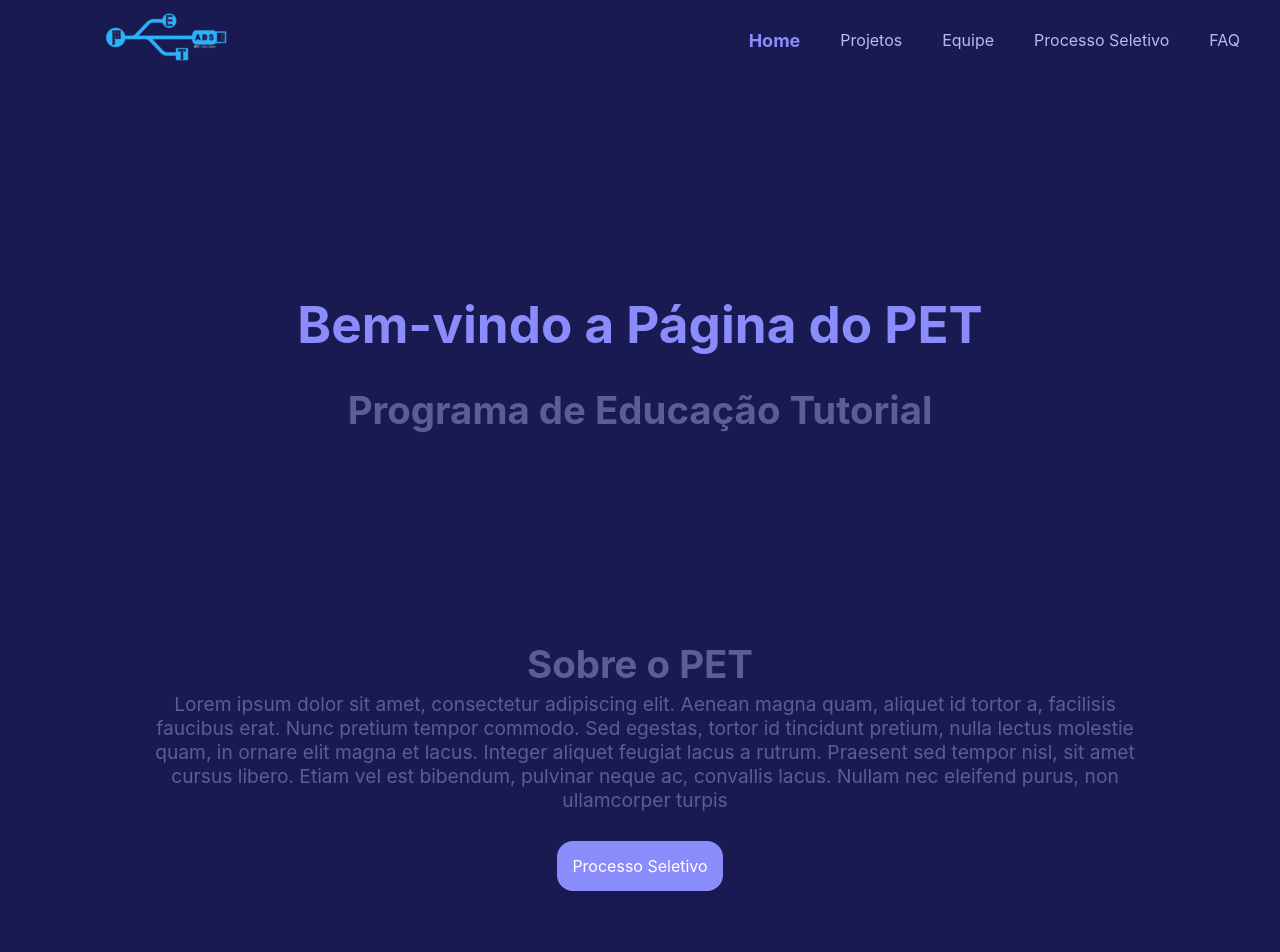
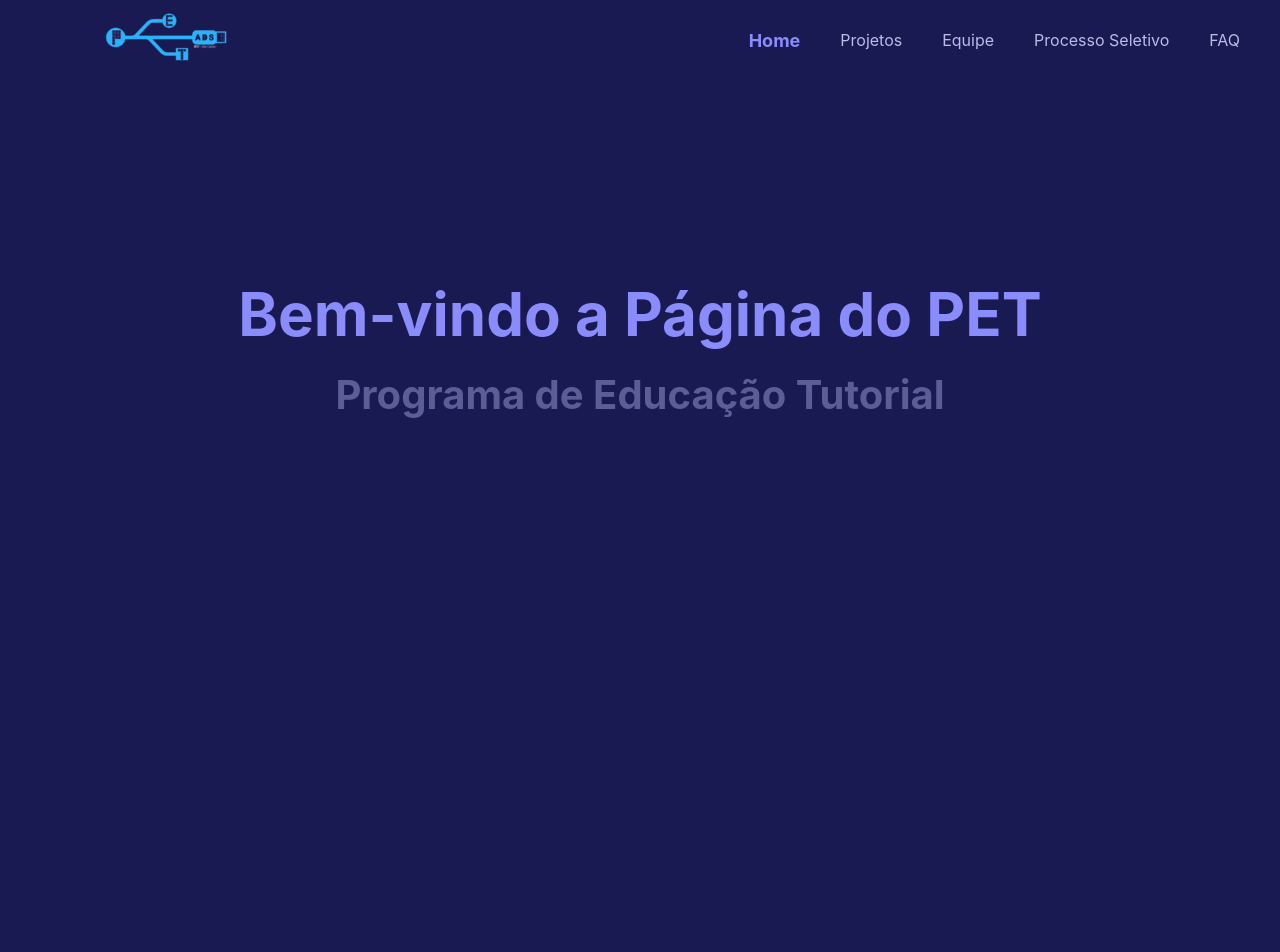
Before and after one commit to petlicbioifsp/homepage-pet-bio, a React (Create React App) app: page / in a window 1280 px wide. Shown: the top 952 px of the page. Built offline with nearby package versions, Linux system fonts and the light colour scheme.

Commit message:
Alterando o CSS da Home

```diff
--- a/src/pages/Home/Button.css
+++ b/src/pages/Home/Button.css
@@ -1,15 +1,13 @@
-
-@media only screen and (max-width: 600px) {
 .btn {
   width: auto;
   background-color: var(--cor-azul__claro);
   color: #fff;
   padding: 10px;
-      margin-top: 1rem;
   text-decoration: none;
   transition: 0.5s;
-      border-radius: 12px;
-      border: none;
+  border-radius: 16px;
+  margin-top: .2em;
+  text-align: center;
 }
 
 .btn:hover {
@@ -20,57 +18,4 @@
   display: flex;
   flex-direction: column;
   align-items: center;
-      margin: auto;
 }
-  }
-
-  @media only screen and (min-width: 601px) and (max-width: 1024px) {
-    .btn {
-      width: auto;
-      background-color: var(--cor-azul__claro);
-      color: #fff;
-      padding: 12px;
-      margin-top: 1.5rem;
-      text-decoration: none;
-      transition: 0.5s;
-      border-radius: 14px;
-      border: none;
-    }
-
-    .btn:hover {
-      cursor: pointer;
-    }
-
-    .btn_contender {
-      display: flex;
-      flex-direction: column;
-      align-items: center;
-      margin: auto;
-    }
-  }
-
-
-  @media only screen and (min-width: 1025px) {
-    .btn {
-      width: auto;
-      background-color: var(--cor-azul__claro);
-      color: #fff;
-      padding: 15px;
-      margin-top: 1.5rem;
-      text-decoration: none;
-      transition: 0.5s;
-      border-radius: 16px;
-      border: none;
-    }
-
-    .btn:hover {
-      cursor: pointer;
-    }
-
-    .btn_contender {
-      display: flex;
-      flex-direction: column;
-      align-items: center;
-      margin: auto;
-    }
-  }
--- a/src/pages/Home/home.css
+++ b/src/pages/Home/home.css
@@ -1,510 +1,418 @@
+
+
 /* Estilos para telas pequenas (celulares, por exemplo) */
-
 @media (min-width: 400px) {
-  .home {
-    margin: 0;
-    padding: 0;
-    background-color: var(--cor-background);
-    width: auto;
-    display: flex;
-    flex-direction: column;
-    text-align: center;
-    justify-content: space-around;
-    align-items: center;
-  }
-
-  .home section {
-    margin-top: 10%;
-    width: auto;
-    height: fit-content;
-    position:relative;
-    text-align: center;
-    margin-block-start: 4em;
-    margin-block-end: 6em;
-    overflow: hidden;
-  }
-
-  .home h1 {
-    text-align: center;
-    width: 100%;
-    margin-top: 10%;
-    margin-bottom: 1em;
-    font-size: 1.8em;
-    color: var(--cor-azul__claro);
-    white-space: nowrap;
-    overflow: hidden;
-  }
-
-  .home h2,
-  .home h3,
-  .home p {
-    width: 100%;
-    font-size: 1.2em;
-    color: var(--cor-texto);
-    display: flex;
-    flex-direction: column;
-    text-align: center;
-  }
+ .home{
+  background-color: var(--cor-background);
+  width:auto;
+  display: flex;
+  flex-direction: column;
+  align-items: center;
+  padding: 10%;
+}
+.home section{
+  width: 100%;
+  height:50vh;
+  position: relative;
+  margin-block-start: 5em;
+  margin-block-end: 10em;
+  overflow: hidden;
+  margin-bottom: 10.5em;
 }
 
-/* Estilos para telas médias (tablets, por exemplo) */
-@media (min-width: 621px) and (max-width: 1080px) {
-  .home {
+.home h1{
+  text-align: center;
+  width: 100%;
+  margin-top: 70px;
+  margin-bottom: 40px;
+  font-size: 60px;
+  color: var(--cor-azul__claro);
+}
+.home h2{
+  margin: 0px;
+  font-size: 40px;
+  color: var(--cor-texto);
+  text-align: center;
+}
+
+.home h3{
+  margin: 0px;
+  font-size: 40px;
+  color: var(--cor-texto);
+
+}
+.home p{
+  color: var(--cor-texto);
+  font-size: 20px;
+}
+}
+@media (min-width:1024px){
+  .home{
     background-color: var(--cor-background);
-    width: auto;
-    display: flex;
-    text-align: center;
-    flex-direction: column;
-    justify-content: space-around;
-    padding: 5%;
-  }
-
-  .home section {
-    margin-top: 10%;
-    width: auto;
-    height: fit-content;
-    position:relative;
-    margin-block-start: 4em;
-    margin-block-end: 8em;
-    overflow: hidden;
-  }
-
-  .home h1 {
-    text-align: center;
-    width: 100%;
-    margin-top: 10%;;
-    margin-bottom: 1em;
-    font-size: 2.5em;
-    color: var(--cor-azul__claro);
-    white-space: nowrap;
-  }
-
-  .home h2,
-  .home h3,
-  .home p {
-    width: 100%;
-    font-size: 1.5em;
-    color: var(--cor-texto);
-    text-align: center;
-  }
-}
-@media (min-width: 1081px){
-  .home {
-    background-color: var(--cor-background);
-    width: auto;
+    width:auto;
     display: flex;
     flex-direction: column;
     align-items: center;
     justify-content: space-around;
-    padding: 10%;
+  }
+  .home section{
+    width: 100%;
+    height: 30vh;
+    position: relative;
+    margin-block-start:25%;
+    margin-block-end: 9%;
+    overflow: hidden;
+    margin-bottom: 10.5em;
   }
 
-  .home section {
-    margin-top: 10%;
-    width: auto;
-    height: 20%;
-    position:relative;
-    margin-block-start: 6em;
-    margin-block-end: 7em;
-    overflow: hidden;
-  }
-
-  .home h1 {
+  .home h1{
     text-align: center;
     width: 100%;
-    margin-top: 10%;    margin-bottom: 2.5vw;
-    font-size: 4vw;
+    margin-top: 70px;
+    margin-bottom: 40px;
+    font-size: 60px;
     color: var(--cor-azul__claro);
-    white-space: nowrap;
-    overflow: hidden;
   }
-
-  .home h2 {
+  .home h2{
     margin: 0px;
-    font-size: 3vw;
+    font-size: 40px;
     color: var(--cor-texto);
     text-align: center;
   }
 
-  .home h3 {
+  .home h3{
     margin: 0px;
-    font-size: 3vw;
+    font-size: 40px;
+    color: var(--cor-texto);
+
+  }
+  .home p{
+    text-align: justify;
+    color: var(--cor-texto);
+    font-size: 20px;
+  }
+
+}
+
+/* Estilos para telas com resolução 1280x1024 SXGA ou menor */
+@media (max-width: 1280px) {
+  .home{
+    background-color: var(--cor-background);
+    width:auto;
+    display: flex;
+    flex-direction: column;
+    align-items: center;
+    justify-content: space-around;
+  }
+  .home section{
+    width: 100%;
+    height: 60vh;
+    position: relative;
+    margin-block-start:5em;
+    margin-block-end: 15em;
+    overflow: hidden;
+  }
+
+
+  .home h1{
+    text-align: center;
+    width: 100%;
+    margin-top: 70px;
+    margin-bottom: 20px;
+    font-size: 60px;
+    color: var(--cor-azul__claro);
+  }
+  .home h2{
+    font-size: 40px;
+    color: var(--cor-texto);
+  }
+
+  .home h3{
+    margin: 0px;
+    font-size: 40px;
+    color: var(--cor-texto);
+
+  }
+  .home p{
+    text-align: justify;
+    color: var(--cor-texto);
+    font-size: 15px;
+  }
+}
+
+/* Estilos para telas com resolução 1366x768 HD */
+@media (min-width: 1281px) and (max-width: 1366px) {
+  .home{
+    background-color: var(--cor-background);
+    width:auto;
+    display: flex;
+    flex-direction: column;
+    align-items: center;
+    justify-content: space-around;
+  }
+  .home section{
+    width: 100%;
+    height: 50vh;
+    position: relative;
+    margin-block-start: 5em;
+    margin-block-end: 5em;
+    overflow: hidden;
+    margin-bottom: 10.5em;
+  }
+
+  .home h1{
+    text-align: center;
+    width: 100%;
+    margin-top: 70px;
+    font-size: 80px;
+    color: var(--cor-azul__claro);
+  }
+  .home h2{
+    margin: 0px;
+    font-size: 50px;
     color: var(--cor-texto);
     text-align: center;
   }
 
-  .home p {
-    display: flex;
-    align-content: flex-end;
+  .home h3{
+    margin: 0px;
+    font-size: 50px;
+    color: var(--cor-texto);
+
+  }
+  .home p{
     text-align: justify;
     color: var(--cor-texto);
-    font-size: 1.5vw;
-    text-align: center;
+    font-size: 25px;
   }
 }
 
-@media (min-width: 3841px) {
-  .home {
+/* Estilos para telas com resolução 1600x900 HD+ */
+@media (min-width: 1367px) and (max-width: 1600px) {
+  .home{
     background-color: var(--cor-background);
-    width: auto;
-    display: flex;
-    flex-direction: column;
-    align-items: center;
-    justify-content: space-around;
-    padding: 10%;
-  }
-
-  .home section {
-    margin-top: 10%;
-    width: auto;
-    height: 20%;
-    position:relative;
-    margin-block-end: 13em;
-    overflow: hidden;
-  }
-
-  .home h1 {
-    text-align: center;
-    width: 100%;
-    margin-top: 10%;
-    margin-bottom: 2rem;
-    font-size: 3rem;
-    color: var(--cor-azul__claro);
-    white-space: nowrap;
-    overflow: hidden;
-  }
-
-  .home h2 {
-    margin: 0;
-    font-size: 2.5rem;
-    color: var(--cor-texto);
-    text-align: center;
-  }
-
-  .home h3 {
-    margin: 0;
-    font-size: 2.5rem;
-    color: var(--cor-texto);
-  }
-
-  .home p {
-    display: flex;
-    align-content: flex-end;
-    text-align: justify;
-    color: var(--cor-texto);
-    font-size: 1.9rem;
-  }
-}
-
-@media (min-width: 1281px) {
-  .home {
-    background-color: var(--cor-background);
-    width: auto;
-    display: flex;
-    flex-direction: column;
-    align-items: center;
-    padding: 0;
-  }
-
-  .home section {
-    margin-top: 10%;
-    width: auto;
-    height: 20%;
-    position:relative;
-    margin-block-start: 10em;
-    margin-block-end: 11em;
-    overflow: hidden;
-  }
-
-  .home h1 {
-    text-align: center;
-    width: 100%;
-    font-size: 4rem;
-    color: var(--cor-azul__claro);
-    overflow: hidden;
-  }
-
-  .home h2 {
-    margin: 0;
-    font-size: 2.5rem;
-    color: var(--cor-texto);
-    text-align: center;
-  }
-
-  .home h3 {
-    margin: 0;
-    font-size: 2.5rem;
-    color: var(--cor-texto);
-  }
-
-  .home p {
-    display: flex;
-    align-content: flex-end;
-    text-align: justify;
-    color: var(--cor-texto);
-    font-size: 1.9rem;
-  }
-}
-
-
-@media (min-width: 1366px) {
-  .home {
-    background-color: var(--cor-background);
-    width: auto;
+    width:auto;
     display: flex;
     flex-direction: column;
     align-items: center;
     padding: 10%;
   }
-
-  .home section {
-    margin-top: 10%;
-    width: auto;
-    height: 20%;
-    position:relative;
-    margin-block-end: 12em;
+  .home section{
+    width: 100%;
+    height: 38vh;
+    position: relative;
+    margin-block-start: 10em;
+    margin-block-end: 10em;
     overflow: hidden;
   }
 
-  .home h1 {
+  .home h1{
     text-align: center;
     width: 100%;
-    margin-top: 10%;
-    margin-bottom: 2rem;
-    font-size: 4rem;
+    margin-top: 70px;
+    margin-bottom: 40px;
+    font-size: 85px;
     color: var(--cor-azul__claro);
-    white-space: nowrap;
-    overflow: hidden;
   }
-
-  .home h2 {
-    margin: 0;
-    font-size: 2.5rem;
+  .home h2{
+    margin: 0px;
+    font-size: 55px;
     color: var(--cor-texto);
     text-align: center;
   }
 
-  .home h3 {
-    margin: 0;
-    font-size: 2.5rem;
+  .home h3{
+    margin: 0px;
+    font-size: 55px;
     color: var(--cor-texto);
+
   }
-
-  .home p {
-    display: flex;
-    align-content: flex-end;
+  .home p{
     text-align: justify;
     color: var(--cor-texto);
-    font-size: 1.5rem;
+    font-size: 25px;
   }
 }
 
-@media (min-width:1600px) {
-  .home {
+/* Estilos para telas com resolução 1920x1080 FHD */
+@media (min-width: 1601px) and (max-width: 1920px) {
+  .home{
     background-color: var(--cor-background);
-    width: auto;
+    width:auto;
     display: flex;
     flex-direction: column;
     align-items: center;
     padding: 10%;
   }
-
-  .home section {
-    margin-top: 10%;
-    width: auto;
-    height: 20%;
-    position:relative;
+  .home section{
+    width: 100%;
+    height: 52vh;
+    position: relative;
     margin-block-start: 10em;
-    margin-block-end: 14em;
-    overflow: hidden;
+    margin-block-end: 5em;
   }
 
-  .home h1 {
+  .home h1{
     text-align: center;
     width: 100%;
-    margin-top: 10%;
-    margin-bottom: 2rem;
-    font-size: 4rem;
+    margin-top: 70px;
+    margin-bottom: 30px;
+    font-size: 90px;
     color: var(--cor-azul__claro);
-    white-space: nowrap;
-    overflow: hidden;
   }
-
-  .home h2 {
-    margin: 0;
-    font-size: 2.5rem;
+  .home h2{
+    margin: 0px;
+    font-size: 60px;
     color: var(--cor-texto);
     text-align: center;
   }
 
-  .home h3 {
-    margin: 0;
-    font-size: 2.5rem;
+  .home h3{
+    margin: 0px;
+    font-size: 60px;
     color: var(--cor-texto);
+
   }
-
-  .home p {
-    display: flex;
-    align-content: flex-end;
+  .home p{
     text-align: justify;
     color: var(--cor-texto);
-    font-size: 1.9rem;
+    font-size: 30px;
   }
 }
-@media (min-width:  1920px) {
-  .home {
+
+/* Estilos para telas com resolução 2560x1440 QHD */
+@media (min-width: 1921px) and (max-width: 2560px) {
+  .home{
     background-color: var(--cor-background);
-    width: auto;
+    width:auto;
     display: flex;
     flex-direction: column;
     align-items: center;
-    padding: 12%;
   }
-
-  .home section {
-    margin-top: 10%;
-    width: auto;
-    height: 20%;
-    position:relative;
-    margin-block-start: 11em;
-    margin-block-end: 13em;
+  .home section{
+    width: 100%;
+    height: 50vh;
+    position: relative;
+    margin-block-start: 15em;
+    margin-block-end: 8em;
     overflow: hidden;
   }
 
-  .home h1 {
+  .home h1{
     text-align: center;
     width: 100%;
-    font-size: 5rem;
+    margin-top: 70px;
+    margin-bottom: 30px;
+    font-size: 110px;
     color: var(--cor-azul__claro);
-    white-space: nowrap;
-    overflow: hidden;
   }
-
-  .home h2 {
-    margin: 0;
-    font-size: 2.5rem;
+  .home h2{
+    margin: 0px;
+    font-size: 75px;
     color: var(--cor-texto);
     text-align: center;
   }
 
-  .home h3 {
-    margin: 0;
-    font-size: 2.5rem;
+  .home h3{
+    margin: 0px;
+    font-size: 75px;
     color: var(--cor-texto);
+
   }
-
-  .home p {
-    display: flex;
-    align-content: flex-end;
+  .home p{
     text-align: justify;
     color: var(--cor-texto);
-    font-size: 1.9rem;
+    font-size: 45px;
   }
 }
 
-
-/* Estilos para telas com resolução 2560x1440 QHD */
-@media (min-width: 2560px) {
-  .home {
+/* Estilos para telas com resolução 3440x1440 UWQHD */
+@media (min-width: 2561px) and (max-width: 3440px) {
+  .home{
     background-color: var(--cor-background);
-    width: auto;
+    width:auto;
     display: flex;
     flex-direction: column;
     align-items: center;
-    padding: 15%;
   }
-
-  .home section {
-    margin-top: 10%;
-    width: auto;
-    height: 20%;
-    position:relative;
-    margin-block-start: 15em;
-    margin-block-end: 14em;
+  .home section{
+    width: 100%;
+    height: 50vh;
+    position: relative;
+    margin-block-start: 8em;
+    margin-block-end: 10em;
     overflow: hidden;
   }
 
-  .home h1 {
+  .home h1{
     text-align: center;
     width: 100%;
-    margin-top: 10%;
-    margin-bottom: 2rem;
-    font-size: 5.4rem;
+    margin-top: 70px;
+    margin-bottom: 30px;
+    font-size: 120px;
     color: var(--cor-azul__claro);
-    white-space: nowrap;
-    overflow: hidden;
   }
-
-  .home h2 {
-    margin: 0;
-    font-size: 3.8rem;
+  .home h2{
+    margin: 0px;
+    font-size: 80px;
     color: var(--cor-texto);
     text-align: center;
   }
 
-  .home h3 {
-    margin: 0;
-    font-size: 3.8rem;
+  .home h3{
+    margin: 0px;
+    font-size: 80px;
     color: var(--cor-texto);
+
   }
-
-  .home p {
-    display: flex;
-    align-content: flex-end;
+  .home p{
     text-align: justify;
     color: var(--cor-texto);
-    font-size: 2.8rem;
+    font-size: 50px;
   }
 }
-@media (min-width:3440px) {
-  .home {
+/* Estilos para telas maiores que 3840x2160 UHD/4K */
+@media (min-width: 3840px) {
+  .home{
     background-color: var(--cor-background);
-    width: auto;
+    width:auto;
     display: flex;
     flex-direction: column;
     align-items: center;
-    padding: 10%;
   }
-
-  .home section {
-    margin-top: 10%;
-    width: auto;
-    height: 20%;
-    position:relative;
-    margin-block-start: 5em;
-    margin-block-end: 19.4%;
+  .home section{
+    width: 100%;
+    height: 60vh;
+    position: relative;
+    margin-block-start: 20em;
+    margin-block-end: 10em;
     overflow: hidden;
   }
 
-  .home h1 {
+  .home h1{
     text-align: center;
     width: 100%;
-    margin-top: 10%;
-    margin-bottom: 2rem;
-    font-size: 6.5rem;
+    margin-top: 70px;
+    margin-bottom: 40px;
+    font-size: 200px;
     color: var(--cor-azul__claro);
-    white-space: nowrap;
-    overflow: hidden;
   }
-
-  .home h2 {
-    margin: 0;
-    font-size: 5rem;
+  .home h2{
+    margin: 0px;
+    font-size: 120px;
     color: var(--cor-texto);
     text-align: center;
   }
 
-  .home h3 {
-    margin: 0;
-    font-size: 5rem;
+  .home h3{
+    margin: 0px;
+    font-size: 120px;
     color: var(--cor-texto);
+
   }
-
-  .home p {
-    display: flex;
-    align-content: flex-end;
+  .home p{
     text-align: justify;
     color: var(--cor-texto);
-    font-size: 3.2rem;
+    font-size: 65px;
   }
 }
```
Lines whose indentation alone changed are shown as unchanged.
